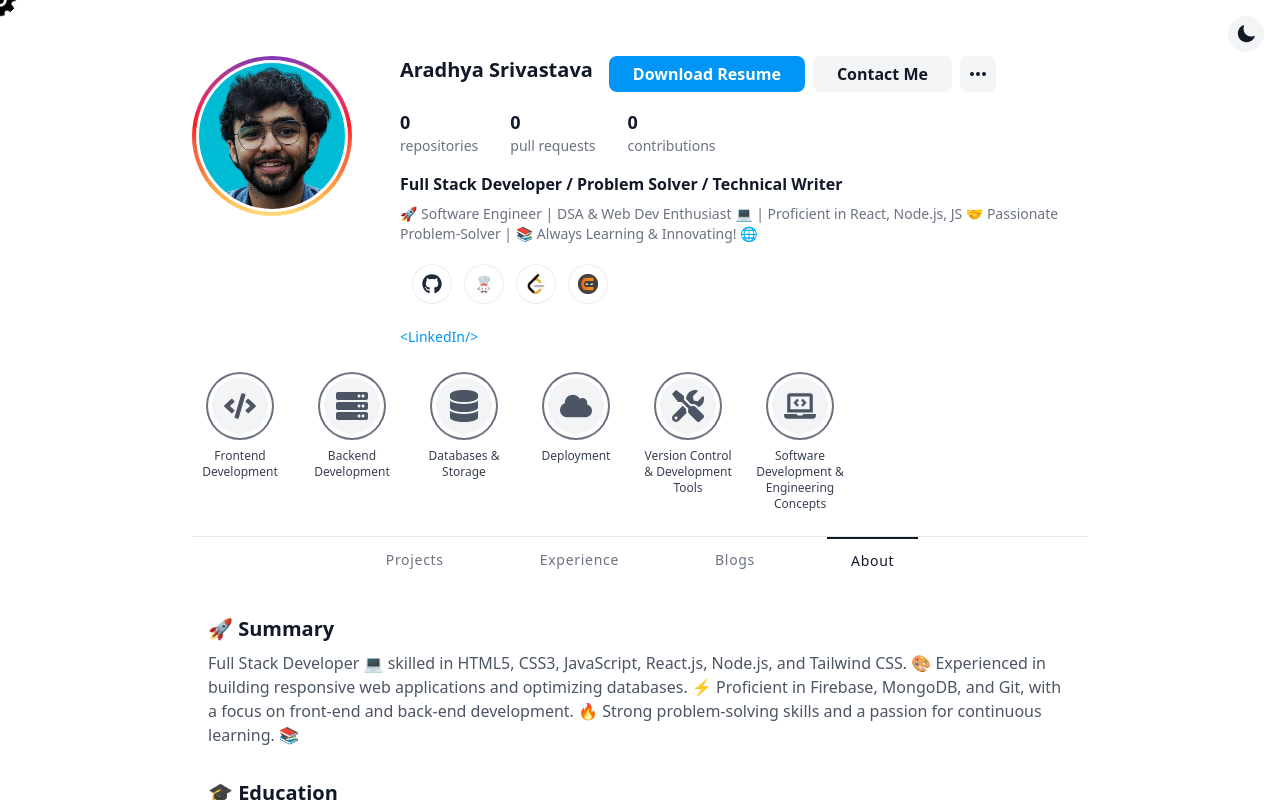
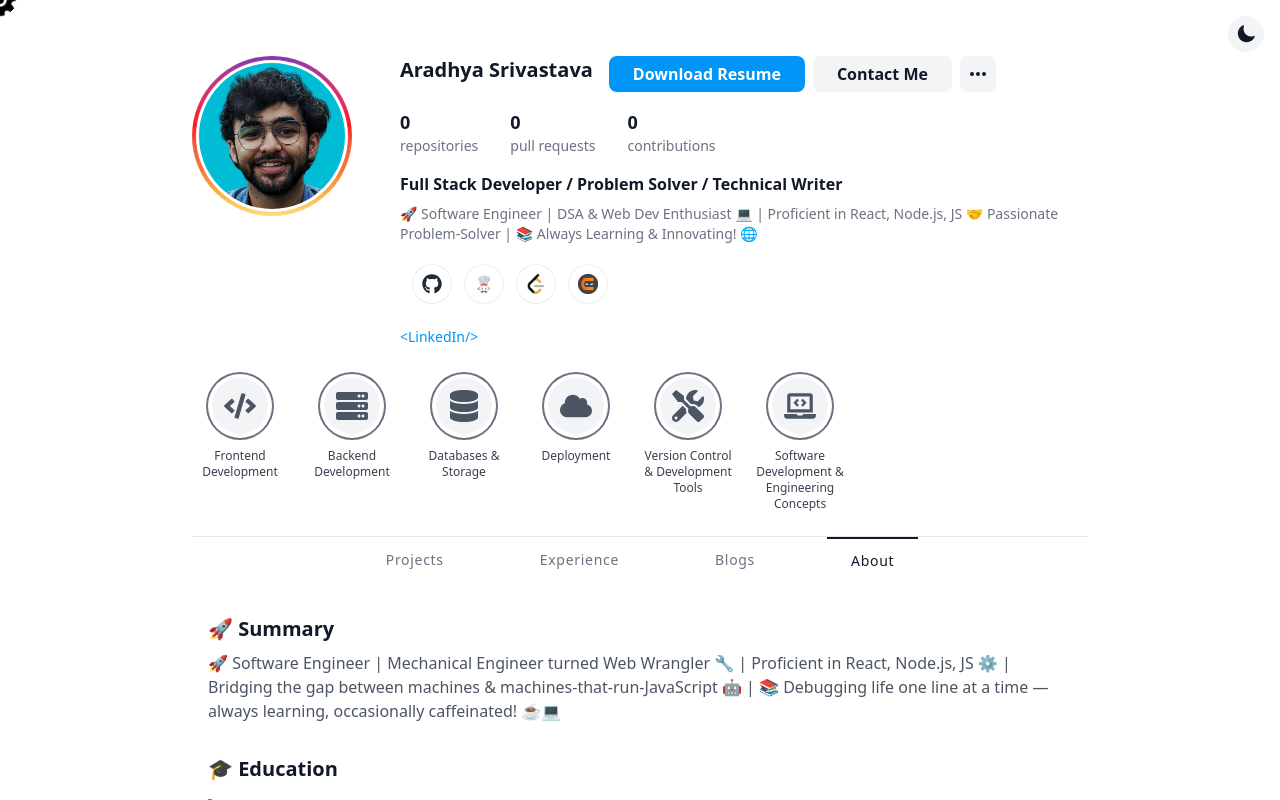
Before and after one commit to aradhya-7-7/portfolio, a React (Vite) app: page / in a window 1280 px wide. Both pictures are taken after a click on the button "About". Shown: the top 800 px of the page. Built offline with nearby package versions, Linux system fonts and the light colour scheme; no server answers.

Commit message:
Update About.jsx

```diff
--- a/src/components/About.jsx
+++ b/src/components/About.jsx
@@ -10,12 +10,7 @@ const About = () => {
             🚀 Summary
           </h3>
           <p className="text-gray-600 dark:text-gray-300">
-            Full Stack Developer 💻 skilled in HTML5, CSS3, JavaScript,
-            React.js, Node.js, and Tailwind CSS. 🎨 Experienced in building
-            responsive web applications and optimizing databases. ⚡ Proficient
-            in Firebase, MongoDB, and Git, with a focus on front-end and
-            back-end development. 🔥 Strong problem-solving skills and a passion
-            for continuous learning. 📚
+            🚀 Software Engineer | Mechanical Engineer turned Web Wrangler 🔧 | Proficient in React, Node.js, JS ⚙️ | Bridging the gap between machines & machines-that-run-JavaScript 🤖 | 📚 Debugging life one line at a time — always learning, occasionally caffeinated! ☕💻
           </p>
         </div>
 
```
